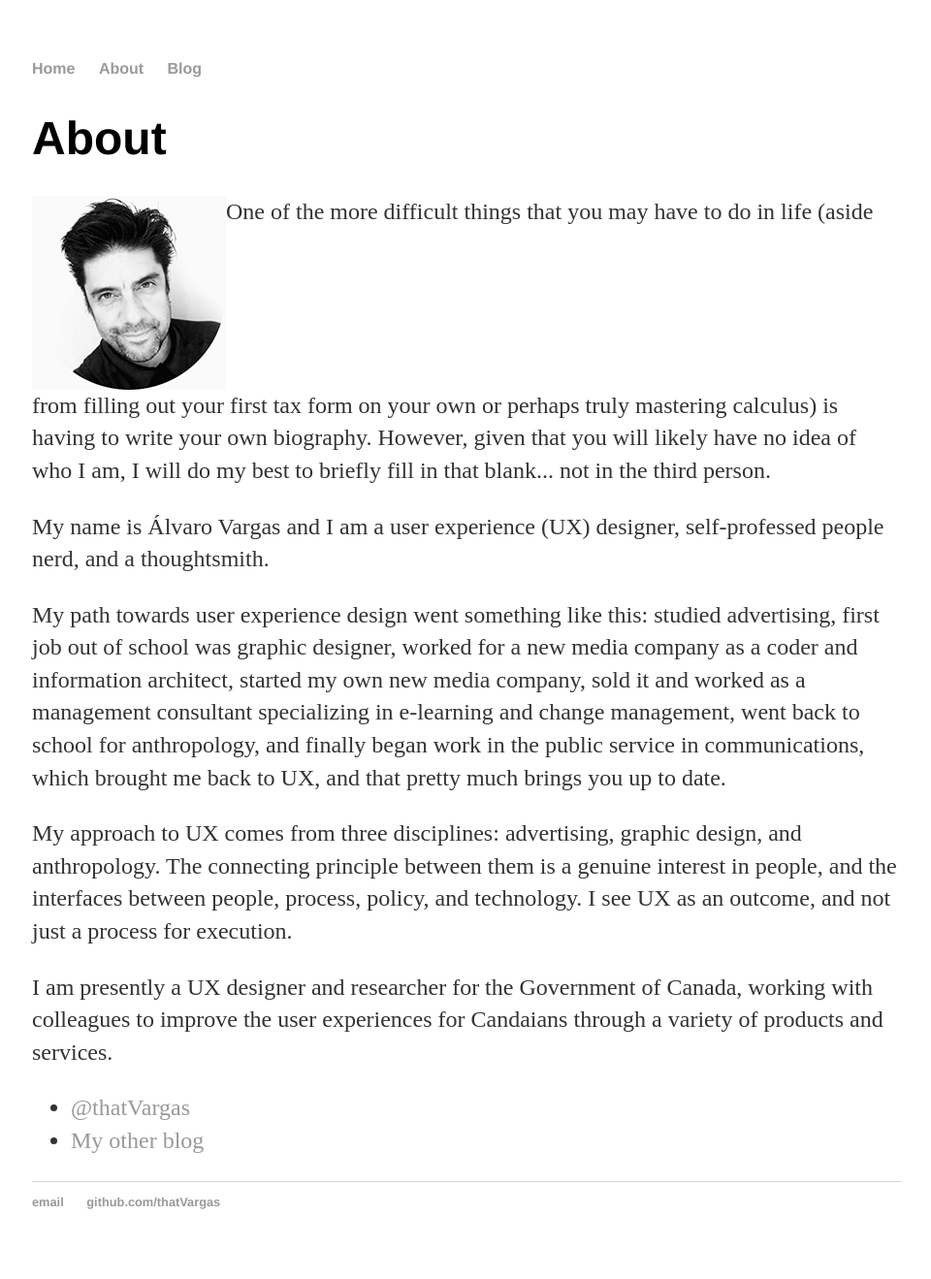
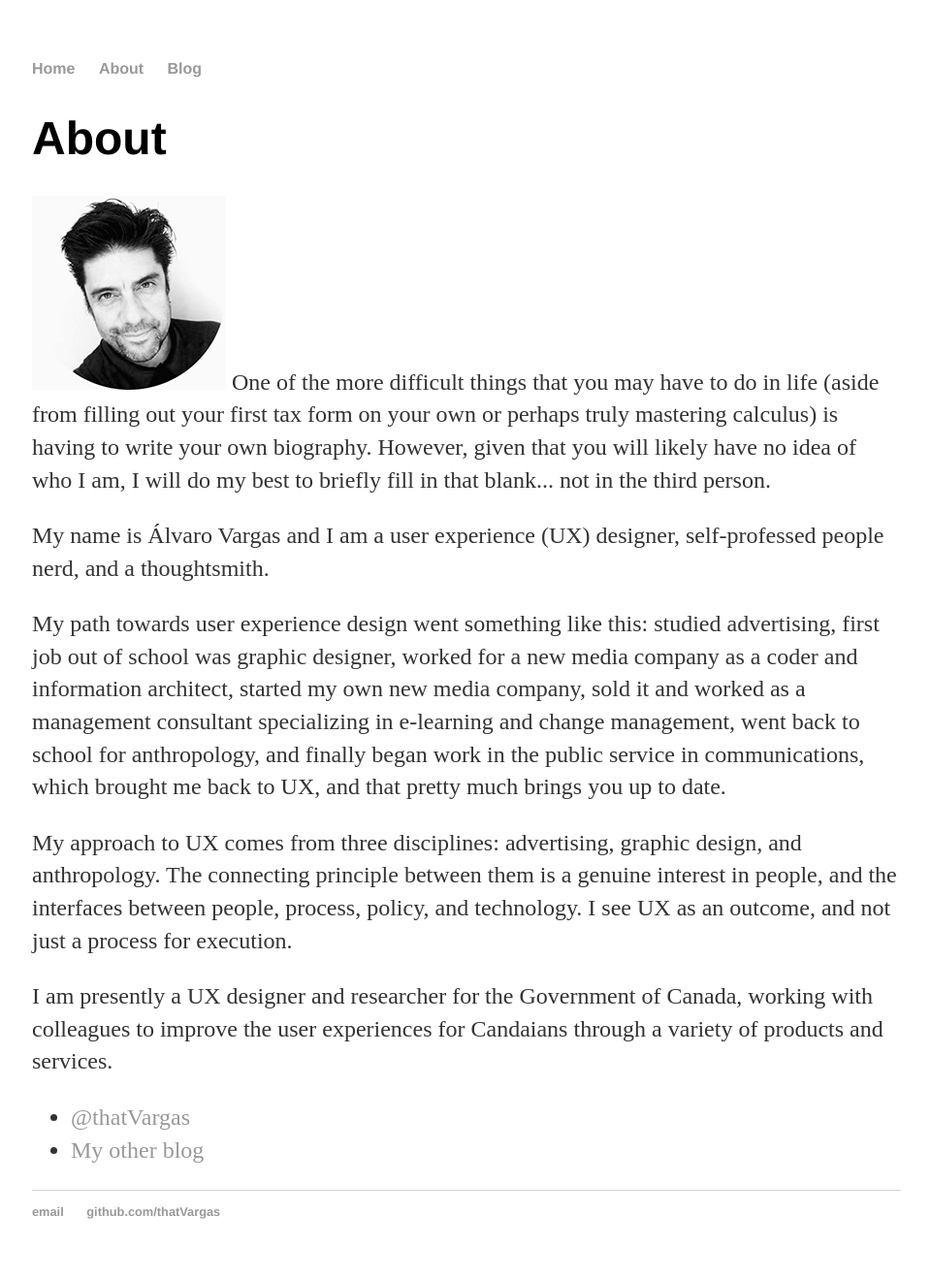
Before and after one commit to thatVargas/thatvargas.github.io, a Jekyll site: the page built from about/index.html, in a window 1280 px wide. Shown: the whole page at 97% size, without its empty margins (159-1119 px from the left). Built offline with Jekyll 4.4.1, drawn with Linux system fonts in a browser that asks for light colours.

Commit message:
Update index.html

```diff
--- a/about/index.html
+++ b/about/index.html
@@ -6,7 +6,7 @@
 		<div class="about">
 			<h1>About</h1>
 
-			<p><IMG SRC="/images/alvaro-pic.jpg" Width=200 Height=200 ALT="Black and white portrait of Alvaro" ALIGN="top">One of the more difficult things that you may have to do in life (aside from filling out your first tax form on your own or perhaps truly mastering calculus) is having to write your own biography. However, given that you will likely have no idea of who I am, I will do my best to briefly fill in that blank... not in the third person.</p>
+			<p><IMG SRC="/images/alvaro-pic.jpg" Width=200 Height=200 ALT="Black and white portrait of Alvaro"> One of the more difficult things that you may have to do in life (aside from filling out your first tax form on your own or perhaps truly mastering calculus) is having to write your own biography. However, given that you will likely have no idea of who I am, I will do my best to briefly fill in that blank... not in the third person.</p>
 
 <P>My name is Álvaro Vargas and I am a user experience (UX) designer, self-professed people nerd, and a thoughtsmith.</p>
 
```
